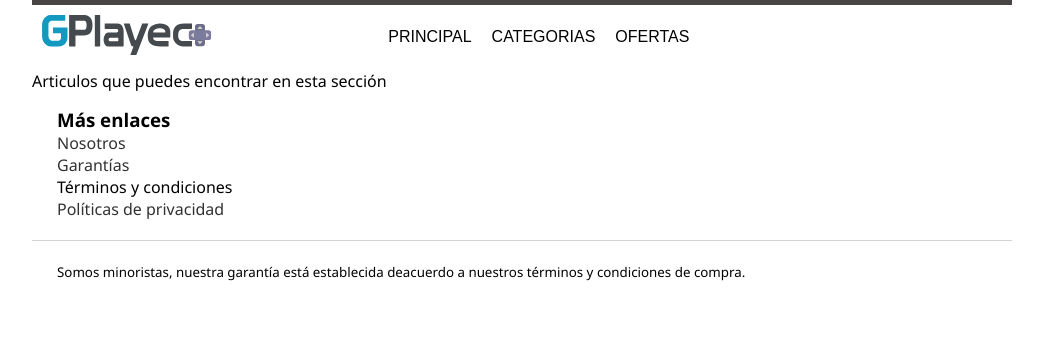
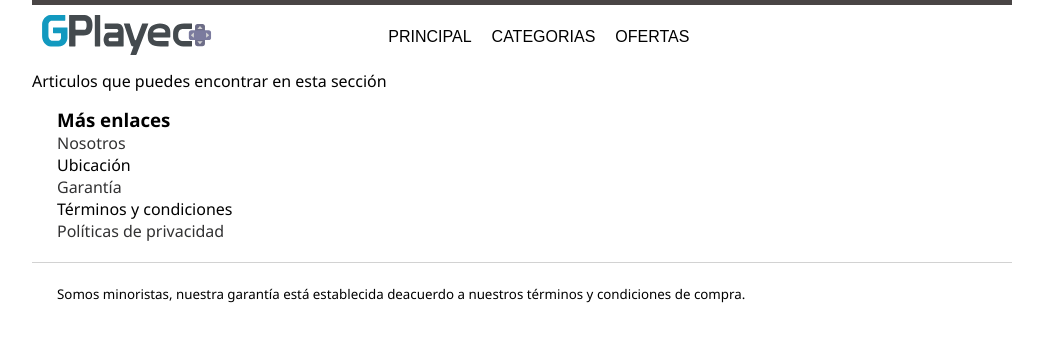
Before and after one commit to playnec/gplayec.github.io, a Jekyll site: the page built from item.html, in a window 1280 px wide. Shown: the top 342 px of the page, without its empty margins (118-1161 px from the left). Built offline with Jekyll 4.4.1, drawn with Linux system fonts in a browser that asks for light colours.

Commit message:
update footer.html
add new links to web page

```diff
--- a/_includes/footer.html
+++ b/_includes/footer.html
@@ -5,7 +5,8 @@
                 <h3>Más enlaces</h3>
                 <ul class="list-menu">
                     <li><a href="">Nosotros</a></li>
-                    <li><a href="">Garantías</a></li>
+                    <li><a href="/location">Ubicación</a></li>
+                    <li><a href="">Garantía</a></li>
                     <li><a href="/terms">Términos y condiciones</a></li>
                     <li><a href="">Políticas de privacidad</a></li>
                 </ul>
```
